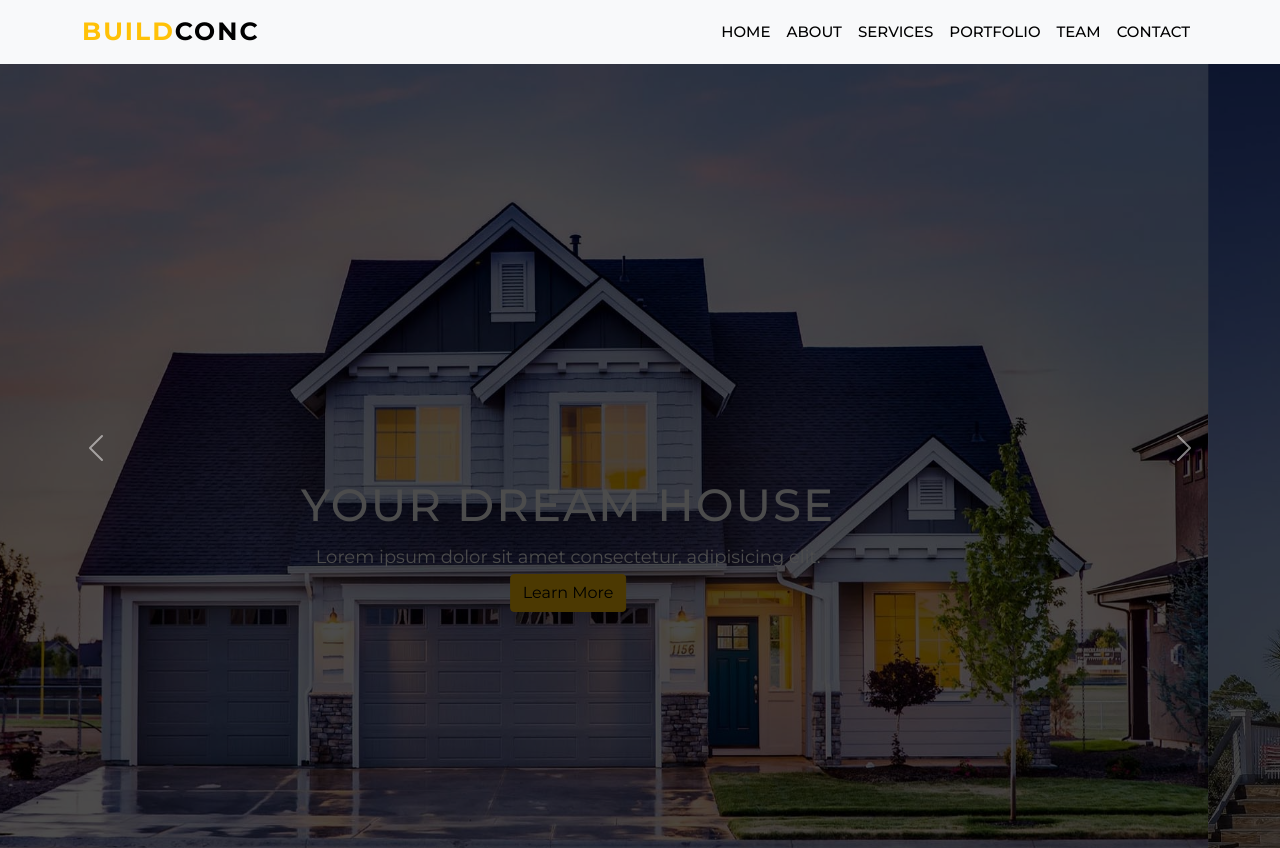
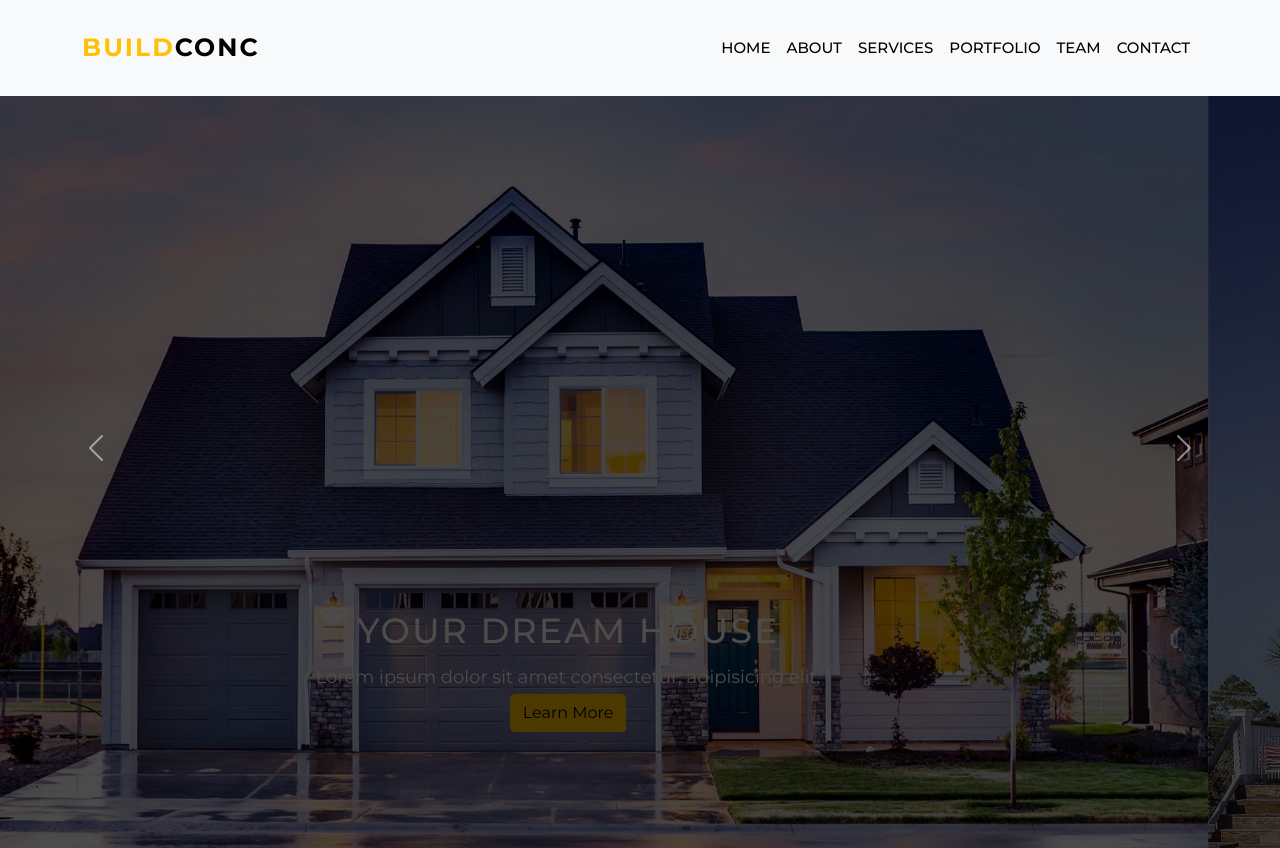
Before and after one commit to Ashwinigm18/bootstrap-project4, a plain HTML site: page index.html in a window 1280 px wide. Shown: the top 848 px of the page. Drawn offline with nearby package versions, Linux system fonts and the light colour scheme.

Commit message:
third commit

```diff
--- a/index.html
+++ b/index.html
@@ -13,7 +13,7 @@
 <body>
 <!-- navbar -->
 <nav class="navbar navbar-expand-lg navbar-light bg-light fixed-top">
-    <div class="container">
+    <div class="container py-3">
       <a class="navbar-brand" href="#"><span class="text-warning">Build</span>Conc</a>
       <button class="navbar-toggler" type="button" data-bs-toggle="collapse" data-bs-target="#navbarSupportedContent" aria-controls="navbarSupportedContent" aria-expanded="false" aria-label="Toggle navigation">
         <span class="navbar-toggler-icon"></span>
@@ -56,34 +56,34 @@
       <button type="button" data-bs-target="#carouselExampleCaptions" data-bs-slide-to="2" aria-label="Slide 3"></button>
     </div>
     <div class="carousel-inner py-5 text-center">
-      <div class="carousel-item py-3 active">
+      <div class="carousel-item text-center active">
         <img src="project-1-img/img/home-1.jpg" class="d-block w-100" alt="...">
         <div class="carousel-caption py-3 ">
-            <div class="text-center">
+
           <h5 >Your Dream House</h5>
           <p>Lorem ipsum dolor sit amet consectetur, adipisicing elit.</p>
           <p><a href="#" class="btn btn-warning mt3">Learn More</a></p>
         </div>
-    </div>
+
       </div>
       <div class="carousel-item">
         <img src="project-1-img/img/home-2.jpg" class="d-block w-100" alt="...">
         <div class="carousel-caption ">
-            <div class="text-center">
-          <h5>Always Dedicated</h5>
+
+          <h5 >Always Dedicated</h5>
           <p>Lorem ipsum dolor sit amet consectetur, adipisicing elit.</p>
           <p><a href="#" class="btn btn-warning mt3">Learn More</a></p>
         </div>
-        </div>
+
       </div>
       <div class="carousel-item">
         <img src="project-1-img/img/home-3.jpg" class="d-block w-100" alt="...">
         <div class="carousel-caption ">
-            <div class="text-center">
-          <h5>True Construction</h5>
+
+          <h5 >True Construction</h5>
           <p>Lorem ipsum dolor sit amet consectetur, adipisicing elit.</p>
           <p><a href="#" class="btn btn-warning mt3">Learn More</a></p>
-        </div>
+
         </div>
       </div>
     </div>
--- a/style.css
+++ b/style.css
@@ -13,15 +13,18 @@ body {
 	min-height: 300px;
 }
 .carousel-caption {
-	bottom: 220px;
+	bottom: 100px;
 	z-index: 2;
 }
 .carousel-caption h5 {
-	font-size: 45px;
+	font-size: 35px;
 	text-transform: uppercase;
 	letter-spacing: 2px;
 	margin-top: 25px;
-
+   display: flex;
+   justify-content: center;
+   align-items: center;
+   flex-wrap: wrap;
 
 }
 .carousel-caption p {
@@ -115,7 +118,7 @@ body {
     }
     .carousel-caption a{
         padding:10px 15px;
-        font-size: 15px;
+        font-size: 10px;
     }
     .carousel-caption p{
         width:100%;
```
